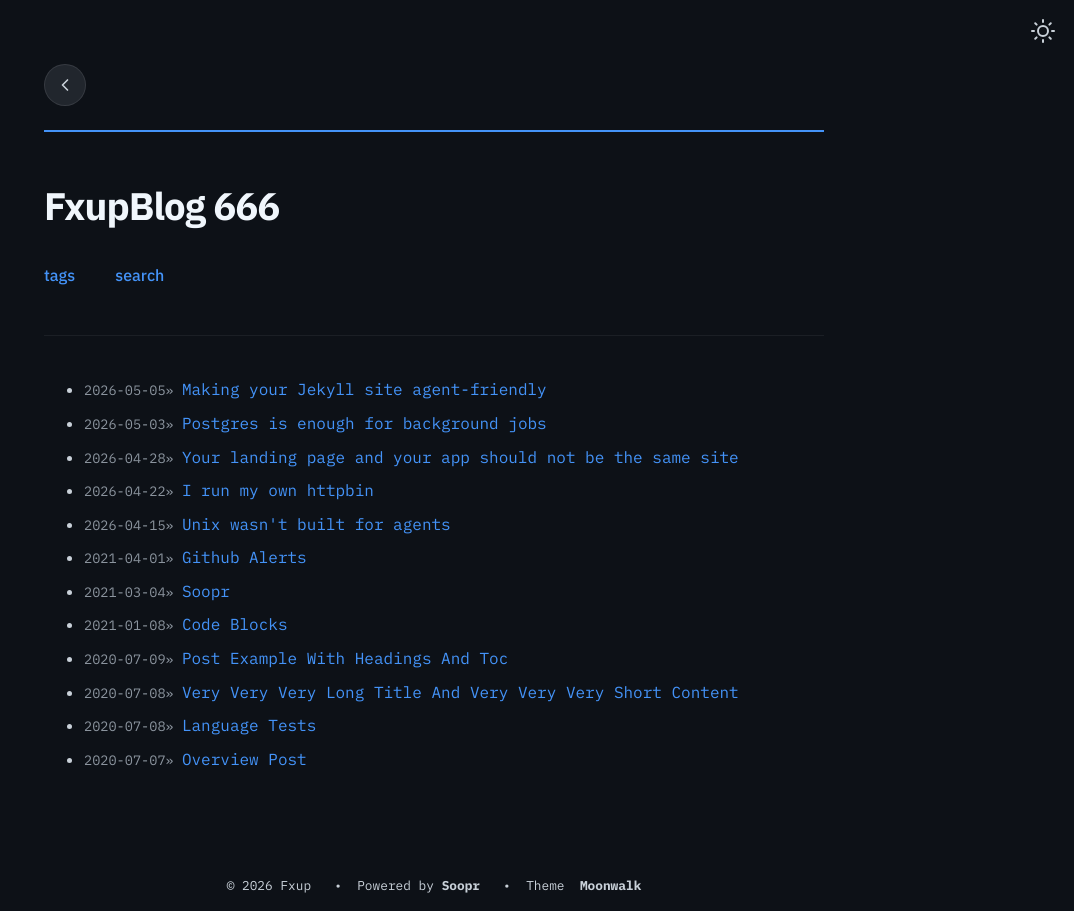
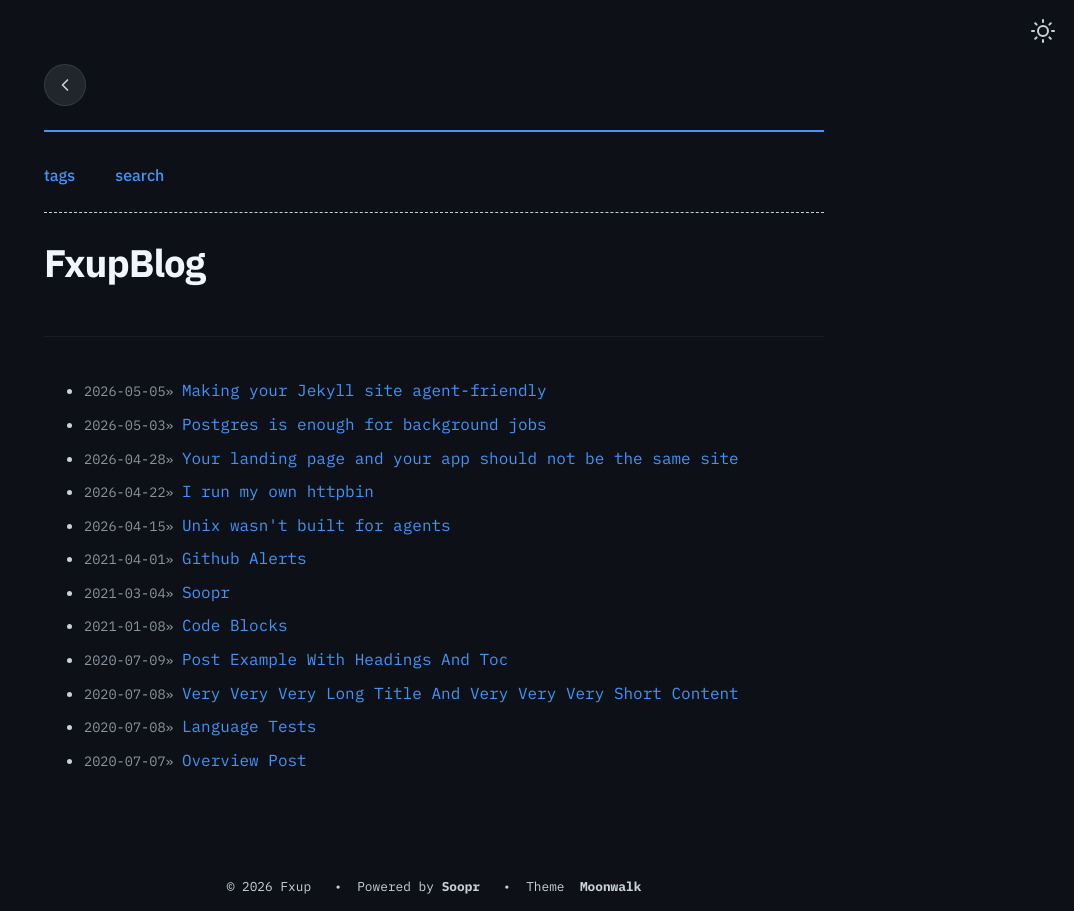
Before and after one commit to FhelloF8848/jekyll-blog, a Jekyll site: the page built from blog.html, in a window 1280 px wide. Shown: the whole page, without its empty margins (206-1280 px from the left). Built offline with Jekyll 4.4.1, drawn with Linux system fonts in a browser that asks for light colours.

Commit message:
Update blog.html

```diff
--- a/_layouts/blog.html
+++ b/_layouts/blog.html
@@ -8,8 +8,9 @@ layout: default
 </a>
 
 <header>
-  <h1>{{ site.title }} 666</h1>
   {% include horizontal_list.html collection=site.data.home.blog_navbar_entries %}
+  <div class="dashed"></div>
+  <h1>{{ site.title }}</h1>
 </header>
 
 {% include post_list.html %}
```
